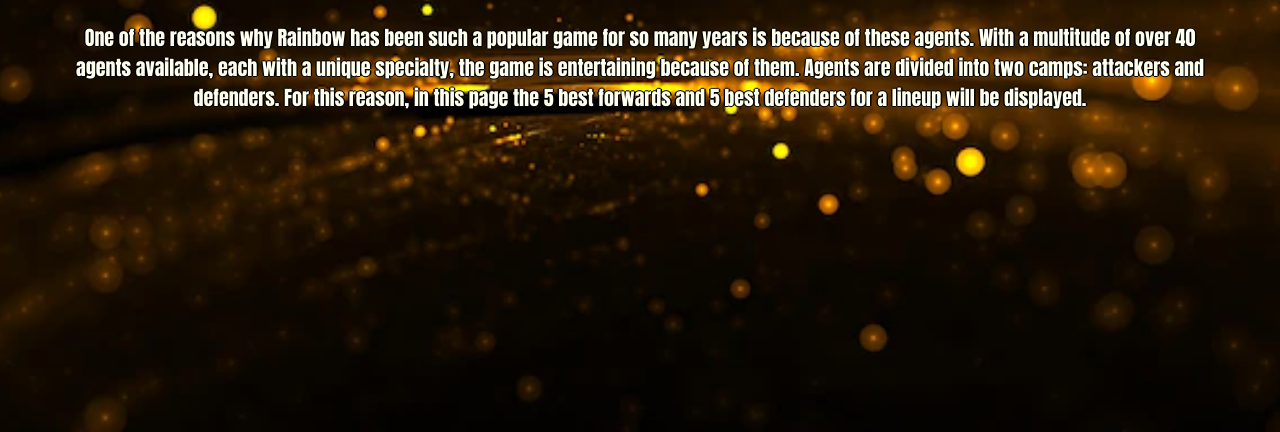
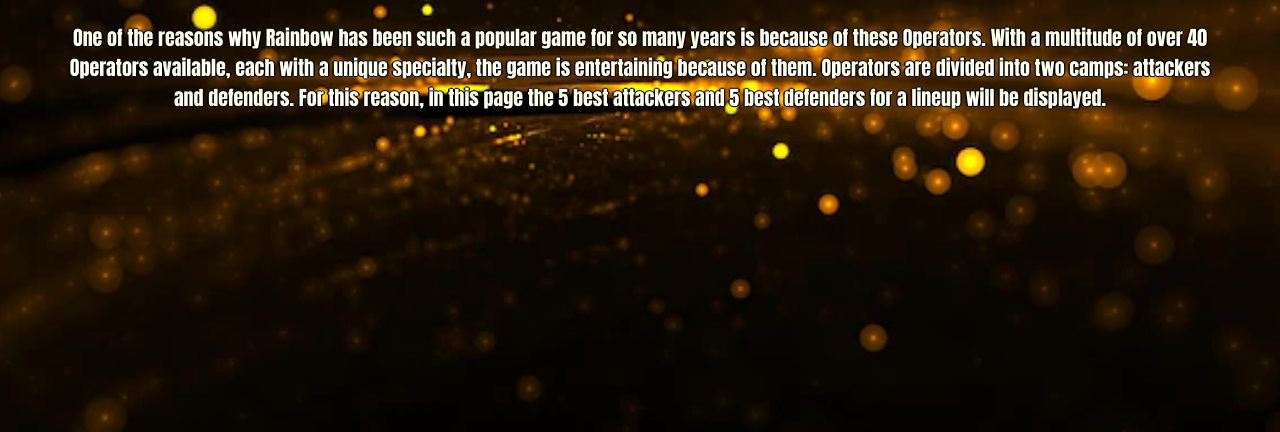
Before and after one commit to IAMNOTBALAISE/final-project, a website built with Vite: page rankop.html in a window 1280 px wide. Shown: the part 368-800 px from the top of the page. Built offline with nearby package versions, Linux system fonts and the light colour scheme.

Commit message:
operators

```diff
--- a/rankop.html
+++ b/rankop.html
@@ -47,12 +47,12 @@
 
                 <h2> What is an Operator</h2>
 
-                <p> One of the reasons why Rainbow has been such a popular game for so many years is because of these agents.
-                     With a multitude of over 40 agents available,
-                     each with a unique specialty, the game is entertaining because of them. Agents are divided into two camps:
+                <p> One of the reasons why Rainbow has been such a popular game for so many years is because of these Operators.
+                     With a multitude of over 40 Operators available,
+                     each with a unique specialty, the game is entertaining because of them. Operators are divided into two camps:
                       attackers and defenders.
                      For this reason,
-                      in this page the 5 best forwards and 5 best defenders for a lineup will be displayed.   </p>
+                      in this page the 5 best attackers and 5 best defenders for a lineup will be displayed.   </p>
 
 
              </section>
```
